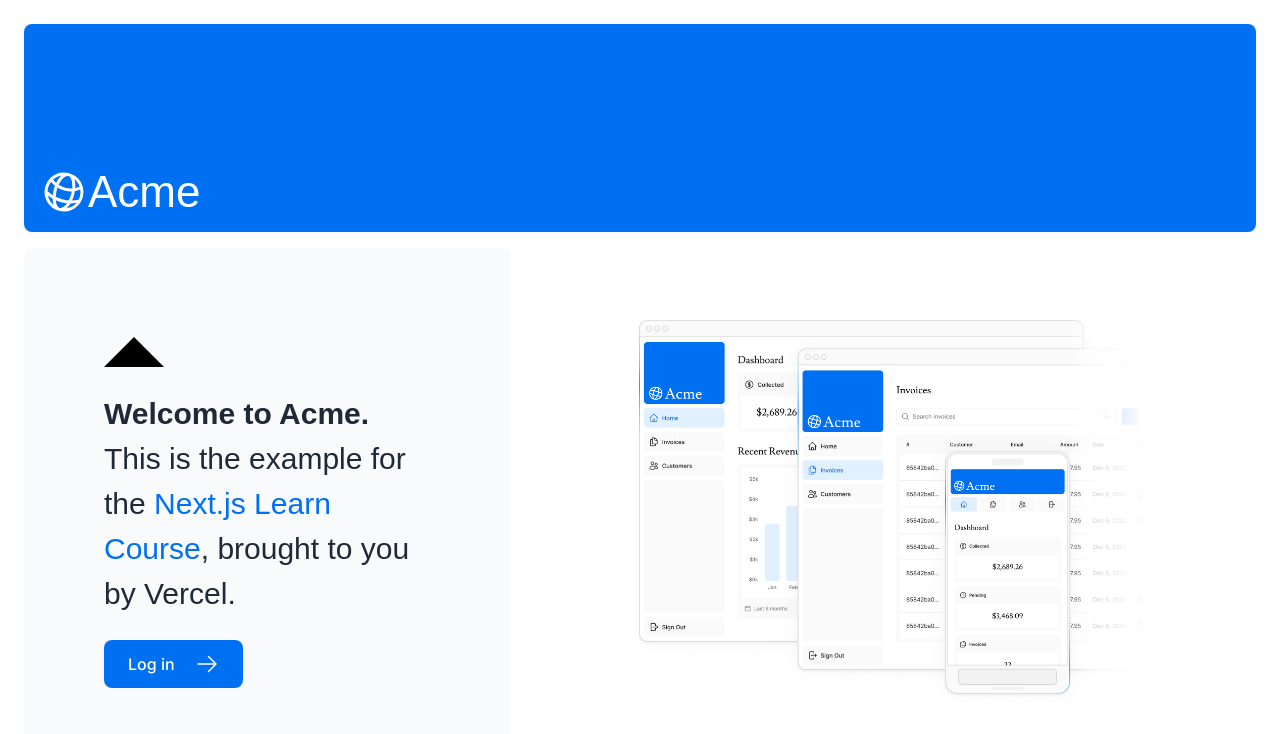
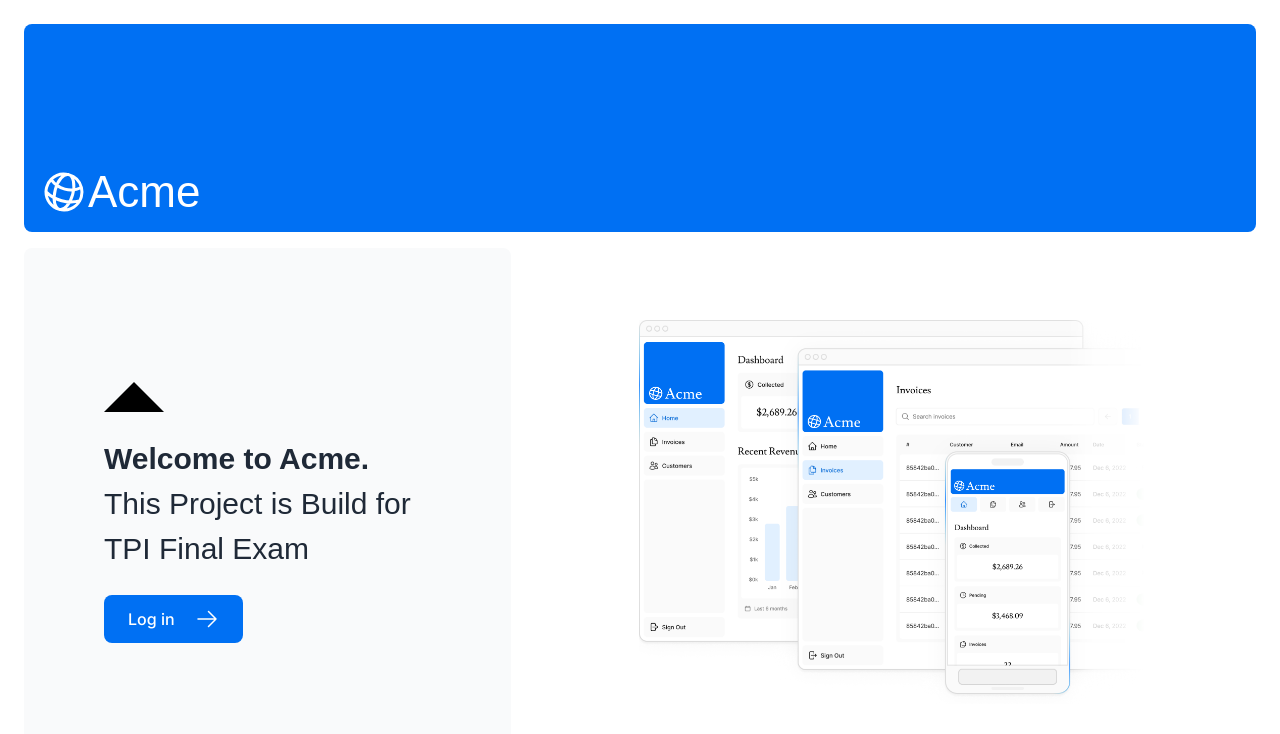
Before and after one commit to programmerhasan0/nextjs-typescript-dashboard, a Next.js app: page / in a window 1280 px wide. Shown: the top 734 px of the page. Built offline with nearby package versions, Linux system fonts and the light colour scheme; a web font is replaced by a local one.

Commit message:
updated package.json

```diff
--- a/app/page.tsx
+++ b/app/page.tsx
@@ -17,15 +17,8 @@ export default function Page() {
                     <p
                         className={`${lusitana.className} text-xl text-gray-800 md:text-3xl md:leading-normal`}
                     >
-                        <strong>Welcome to Acme.</strong> This is the example
-                        for the{" "}
-                        <a
-                            href="https://nextjs.org/learn/"
-                            className="text-blue-500"
-                        >
-                            Next.js Learn Course
-                        </a>
-                        , brought to you by Vercel.
+                        <strong>Welcome to Acme.</strong> This Project is Build
+                        for TPI Final Exam
                     </p>
                     <Link
                         href="/login"
--- a/package.json
+++ b/package.json
@@ -15,6 +15,7 @@
         "clsx": "^2.1.1",
         "next": "15.0.3-canary.9",
         "next-auth": "5.0.0-beta.25",
+        "nodemailer": "^6.9.16",
         "postcss": "8.4.38",
         "react": "19.0.0-rc-cd22717c-20241013",
         "react-dom": "19.0.0-rc-cd22717c-20241013",
@@ -27,6 +28,7 @@
     "devDependencies": {
         "@types/bcrypt": "^5.0.2",
         "@types/node": "20.14.8",
+        "@types/nodemailer": "^6.4.17",
         "@types/react": "npm:types-react@19.0.0-rc.1",
         "@types/react-dom": "npm:types-react-dom@19.0.0-rc.1"
     },
```
Also changed, not shown: 1 other file (tests, documents, lock files or other folders).
